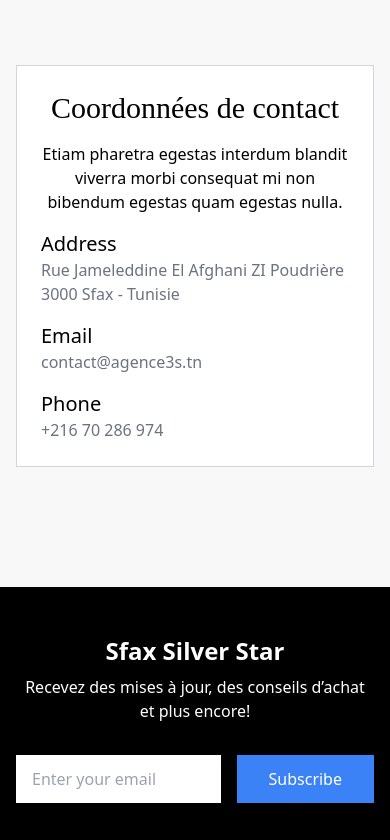
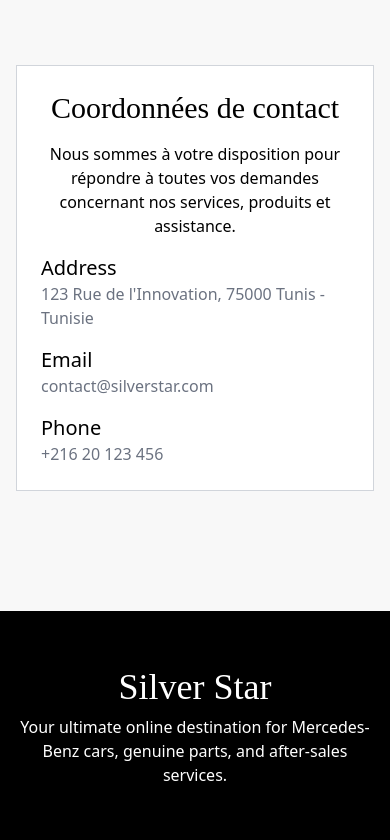
Before and after one commit to Fedi-Riahi/dealership, a Next.js app: page /contact in a window 390 px wide. Shown: the part 1156-1996 px from the top of the page. Built offline with nearby package versions, Linux system fonts and the light colour scheme; no server answers; the database is empty.

Commit message:
Silver Star Deployment

```diff
--- a/src/app/aboutus/page.jsx
+++ b/src/app/aboutus/page.jsx
@@ -44,7 +44,7 @@
         className="flex flex-col items-center justify-center bg-cover bg-center h-screen relative"
       >
         <Image
-          src="/about-bg.png"
+          src="/MStore.jpg"
           alt=""
           className="w-full h-full object-cover"
           layout="fill"
@@ -52,12 +52,9 @@
         <div className="absolute inset-0 bg-gradient-to-bt opacity-50"></div>
         <div className="absolute inset-0 flex items-end justify-center">
           <div className="w-full bg-black bg-opacity-70 text-white text-center px-4 py-8 z-10 flex flex-col items-center rounded-lg">
-            <Image src="/log_res.png" alt="" width={200} height={200} />
-            <h1 className="text-3xl md:text-3xl font-bold my-4">
-              Sfax Silver Star
-            </h1>
+            <Image src="/benz.png" alt="" width={90} height={90} />
             <p className="text-base md:text-2xl text-center my-24 w-1/2">
-              Sfax Silver Star est une concession automobile de renom offrant
+              Silver Star est une concession automobile de renom offrant
               une large gamme de services à sa clientèle, comprenant
               l&apos;achat de véhicules, l&apos;acquisition de pièces détachées
               et la prise de rendez-vous pour des contrôles de maintenance des
--- a/src/app/contact/page.jsx
+++ b/src/app/contact/page.jsx
@@ -10,7 +10,7 @@
           {/* You can use an iframe with a map embedded from a service like Google Maps */}
           <iframe
             className="map w-full h-100 md:h-100"
-            src="https://www.google.com/maps/embed?pb=!1m18!1m12!1m3!1d3278.2929490420383!2d10.768433712689216!3d34.7482126171773!2m3!1f0!2f0!3f0!3m2!1i1024!2i768!4f13.1!3m3!1m2!1s0x1301d3fad8270c49%3A0x6c925dffb8665a28!2sMercedes-Benz%20-%20Sfax%20Silver%20Star%20-%20Agent%20agr%C3%A9%C3%A9%20Le%20Moteur!5e0!3m2!1sen!2stn!4v1714640109944!5m2!1sen!2stn"
+             src="https://www.google.com/maps/embed?pb=!1m14!1m12!1m3!1d102319.00233324752!2d10.352825808819768!3d36.735316393321646!2m3!1f0!2f0!3f0!3m2!1i1024!2i768!4f13.1!5e0!3m2!1sen!2stn!4v1734638499731!5m2!1sen!2stn"
             width="100%"
             height="500"
             allowFullScreen=""
@@ -58,25 +58,25 @@
     Coordonnées de contact
   </h2>
   <p className="my-4 text-center md:text-left">
-              Etiam pharetra egestas interdum blandit viverra morbi consequat mi
-              non bibendum egestas quam egestas nulla.
+    Nous sommes à votre disposition pour répondre à toutes vos demandes concernant nos services, produits et assistance.
   </p>
   <div className="mb-4">
     <p className="text-xl font-normal">Address</p>
     <p className="text-md text-gray-500">
-                Rue Jameleddine El Afghani ZI Poudrière 3000 Sfax - Tunisie
+      123 Rue de l'Innovation, 75000 Tunis - Tunisie
     </p>
   </div>
   <div className="mb-4">
     <p className="text-xl font-normal">Email</p>
-              <p className="text-md text-gray-500">contact@agence3s.tn</p>
+    <p className="text-md text-gray-500">contact@silverstar.com</p>
   </div>
   <div>
     <p className="text-xl font-normal">Phone</p>
-              <p className="text-md text-gray-500">+216 70 286 974</p>
+    <p className="text-md text-gray-500">+216 20 123 456</p>
   </div>
   {/* You can add more info here */}
 </div>
+
         </div>
       </div>
     </div>
--- a/src/app/layout.js
+++ b/src/app/layout.js
@@ -11,8 +11,8 @@
 
 
 export const metadata = {
-  title: "Create Next App",
-  description: "Generated by create next app",
+  title: "Mercedes-Benz : Silver Star",
+  description: "Discover Silver Star’s official online platform, a comprehensive destination for all things Mercedes-Benz in Tunisia. Our website offers an effortless way to browse and purchase Mercedes-Benz cars, explore genuine parts, and access essential after-sales services. Designed with both enthusiasts and owners in mind, the platform provides a seamless, user-friendly experience, featuring secure online transactions, real-time support, and a responsive interface. Elevate your Mercedes-Benz ownership experience with us today.",
 };
 
 export default function RootLayout({ children }) {
--- a/src/app/listing/[id]/page.jsx
+++ b/src/app/listing/[id]/page.jsx
@@ -20,12 +20,18 @@
 const ModelDetails = () => {
   const pathname = usePathname();
   const id = pathname.split("/").pop();
-  const isDesktop = useRef(window.innerWidth >= 1024);
+  const [isDesktop, setIsDesktop] = useState(false);
   const [model, setModel] = useState(null);
   const [similarModels, setSimilarModels] = useState([]);
   const [isModalOpen, setIsModalOpen] = useState(false);
   const [isModalOpenReserve, setIsModalOpenReserve] = useState(false);
   const { status, data: session } = useSession();
+
+
+  useEffect(() => {
+    // Check if the window object is available (client-side)
+    setIsDesktop(window.innerWidth >= 1024);
+  }, []);
 
   useEffect(() => {
     const fetchModelData = async () => {
--- a/src/app/page.js
+++ b/src/app/page.js
@@ -9,7 +9,7 @@
 import Featured from "@/components/Featured/Featured";
 import Newsletter from "@/components/newsLetter/NewsLetter";
 import { useInView } from "react-intersection-observer";
-import VoiceAssistant from "@/components/voiceAssistant/VoiceAssistant";
+
 
 const AnimatedComponent = ({ children }) => {
   const [ref, inView] = useInView({ triggerOnce: true });
--- a/src/components/contactus/ContactUs.jsx
+++ b/src/components/contactus/ContactUs.jsx
@@ -98,7 +98,7 @@
               type="submit"
               className="bg-blue-500 text-white px-10 py-4 hover:bg-blue-600 w-full"
             >
-              Send Message
+              Envoyer un Message
             </button>
           </form>
         </div>
--- a/src/components/footer/Footer.jsx
+++ b/src/components/footer/Footer.jsx
@@ -1,16 +1,31 @@
 import React from "react";
 import Link from "next/link";
+import Image from "next/image";
 
 const Footer = () => {
   return (
     <footer className="bg-black text-white py-12">
       <div className="container mx-auto px-4">
         {/* Title and Description */}
-        <div className="text-center mb-8">
-          <h2 className="text-2xl font-bold">Sfax Silver Star</h2>
+        <div className="text-center mb-8 flex justify-center items-center">
+        <div className="text-center mb-8 flex justify-center items-center flex-col">
+
+        <Link href="/" className="hidden md:block">
+            <Image
+              src="/benz.png"
+              alt="Silver Star"
+              width={80}
+              height={80}
+              className="cursor-pointer"
+              />
+          </Link>
+          <p className="mt-2 font-mercedes-bold text-4xl">
+            Silver Star{" "}
+          </p>
           <p className="mt-2">
-            Recevez des mises à jour, des conseils d’achat et plus encore!{" "}
+            Your ultimate online destination for Mercedes-Benz cars, genuine parts, and after-sales services.{" "}
           </p>
+              </div>
         </div>
 
         {/* Newsletter Input */}
--- a/src/components/listingCard/ListingCard.jsx
+++ b/src/components/listingCard/ListingCard.jsx
@@ -120,7 +120,7 @@
             <div className=" flex items-center justify-center gap-1 cursor-pointer w-full">
               <Link
               href={`/listing/${listing._id}`}
-                className="bg-blue-500 text-white  py-4 text-lg px-8 font-normal w-full text-center"
+                className="bg-blue-500 hover:hover:bg-blue-600 transition-all duration-300 text-white  py-4 text-lg px-8 font-normal w-full text-center"
               >
                 Détails techniques
               </Link>
--- a/src/components/navbar/Navbar.jsx
+++ b/src/components/navbar/Navbar.jsx
@@ -64,19 +64,23 @@
 
         {/* Logo in the center for mobile */}
         <div className="flex-1 flex justify-center md:justify-start">
+          <div className="flex items-center justify-center">
+
           <Link href="/" className="hidden md:block">
             <Image
-              src="/log.png"
-              alt="Silver Star Sfax"
-              width={190}
+              src="/benz.png"
+              alt="Silver Star"
+              width={80}
               height={80}
               className="cursor-pointer"
-            />
+              />
           </Link>
+              </div>
+          <h2 className="flex items-center justify-center font-mercedes-bold text-2xl pl-5">Silver Star</h2>
           <Link href="/" className="block md:hidden">
             <Image
               src="/log_res.png"
-              alt="Silver Star Sfax"
+              alt="Silver Star"
               width={80}
               height={80}
               className="cursor-pointer"
@@ -117,9 +121,7 @@
 
         {/* Icons and button on the right */}
         <div className="hidden md:flex items-center gap-6 flex-1 justify-end">
-          <Link className="text-white" href="/">
-            <MagnifyingGlassIcon className="h-6 w-6 text-white" />
-          </Link>
+
           <Link href="/cart" className="relative text-white">
             <ShoppingCartIcon className="h-6 w-6" />
             {cartItems.length > 0 && (
--- a/src/components/voiceAssistant/VoiceAssistant.jsx
+++ b/src/components/voiceAssistant/VoiceAssistant.jsx
@@ -106,7 +106,7 @@
       ) : (
         <div className="flex items-center">
           <BsSoundwave className="text-white h-6 w-6" />
-          <span className="mx-2">Voice</span>
+          <span className="mx-2">Voice Search Model</span>
         </div>
       )}
     </button>
```
Also changed, not shown: public/MStore.jpg (added). Lines whose indentation alone changed are shown as unchanged.
